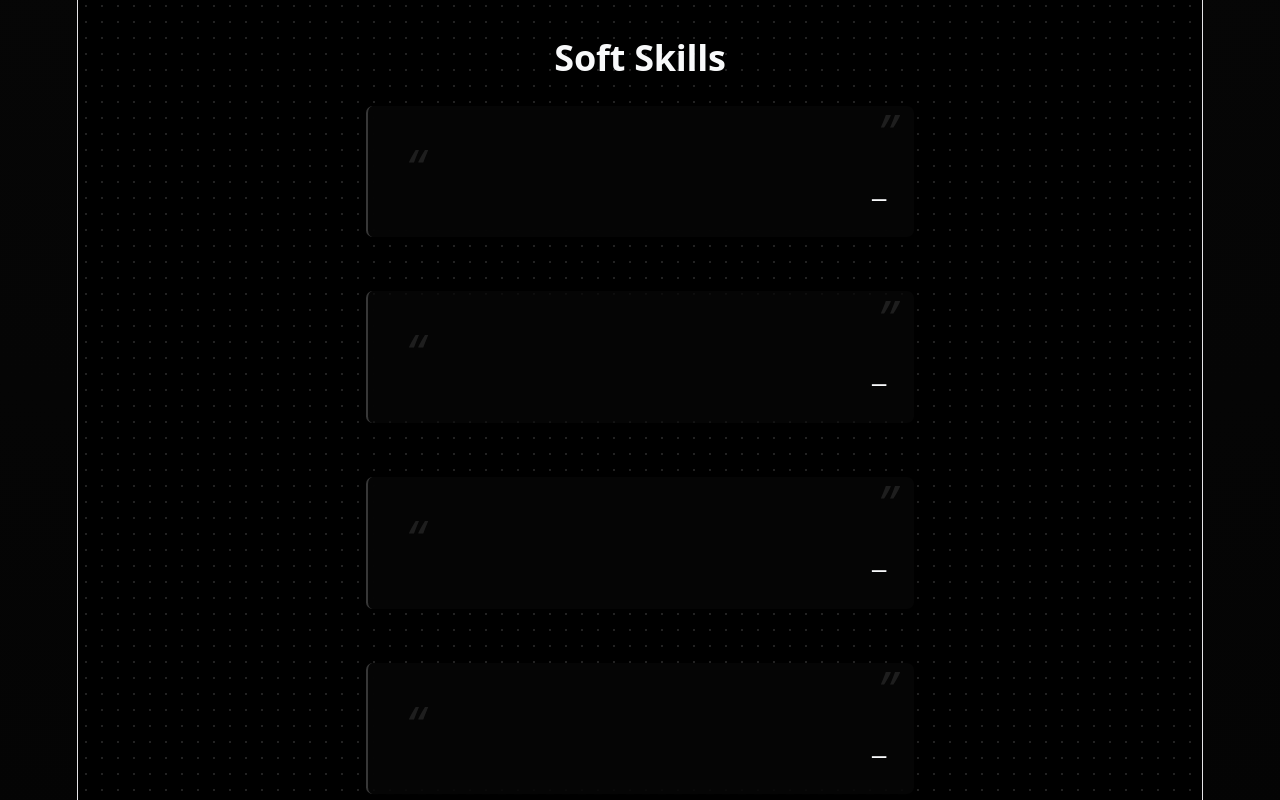
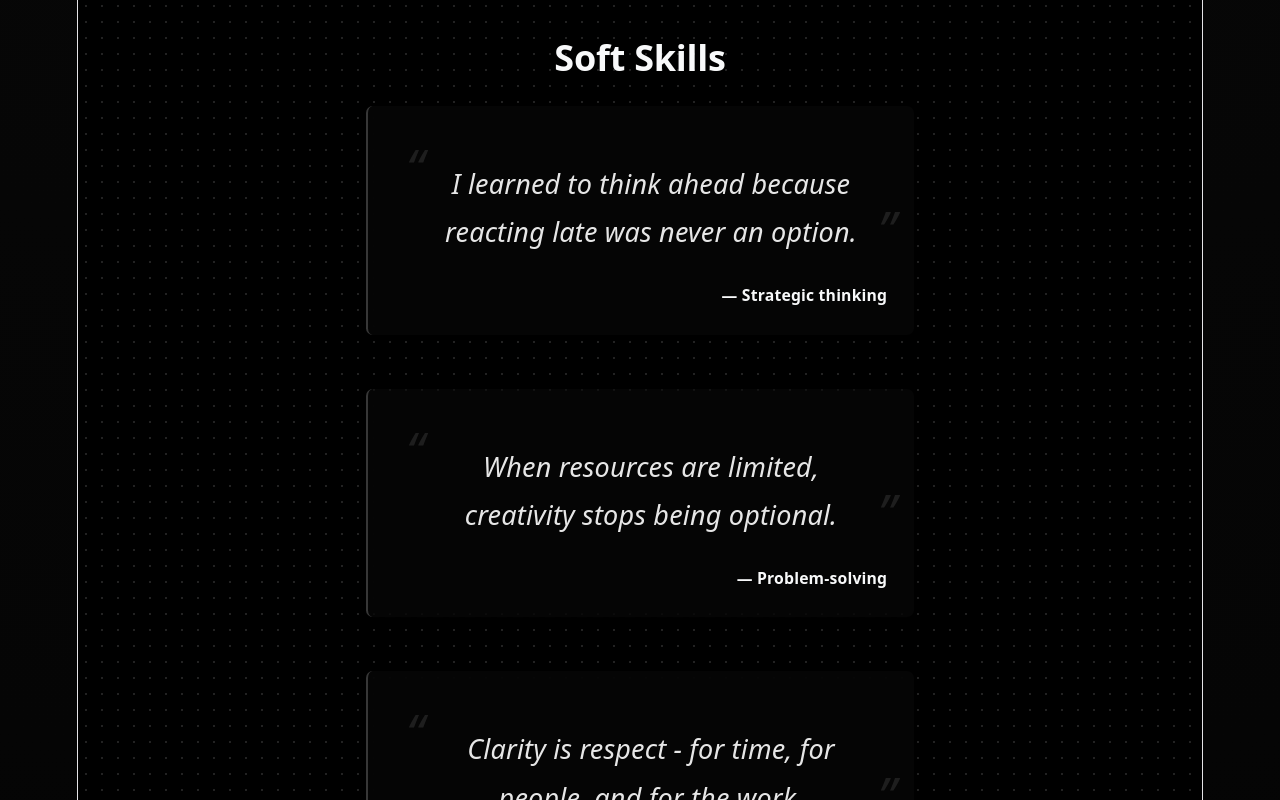
Before and after one commit to AbrahamRuizP/Portfolio, a React (Vite) app: page / in a window 1280 px wide. Shown: the part 1720-2520 px from the top of the page. Built offline with nearby package versions, Linux system fonts and the light colour scheme.

Commit message:
Adding new data to softSkills data container

```diff
--- a/src/data/softSkills.tsx
+++ b/src/data/softSkills.tsx
@@ -1,9 +1,30 @@
 // softSkills.ts
-import { FaBrain, FaComments, FaSearch, FaChess } from "react-icons/fa";
+import { FaBrain, FaComments, FaSearch, FaToolbox, FaChess } from "react-icons/fa";
 
 export const softSkills = [
-    { text: "Analytical thinking and problem-solving", icon: <FaBrain /> },
-    { text: "Clear and structured communication", icon: <FaComments /> },
-    { text: "Attention to detail", icon: <FaSearch /> },
-    { text: "Strategic thinking", icon: <FaChess /> },
+    {
+      title: "Strategic thinking",
+      icon: <FaBrain />,
+      quote: "I learned to think ahead because reacting late was never an option."
+    },
+    {
+      title:  "Problem-solving",
+      icon: <FaToolbox />,
+      quote: "When resources are limited, creativity stops being optional."
+    },
+    {
+      title: "Clear communication",
+      icon: <FaComments />,
+      quote: "Clarity is respect - for time, for people, and for the work."
+    },
+    {
+      title: "Precision",
+      icon: <FaSearch />,
+      quote: "I respect the work enough to care about the details others ignore."
+    },
+    {
+      title: "Resilience",
+      icon: <FaChess />,
+      quote: "I didn't grow in ideal conditions, so I built discipline instead."
+    }
   ];
```
